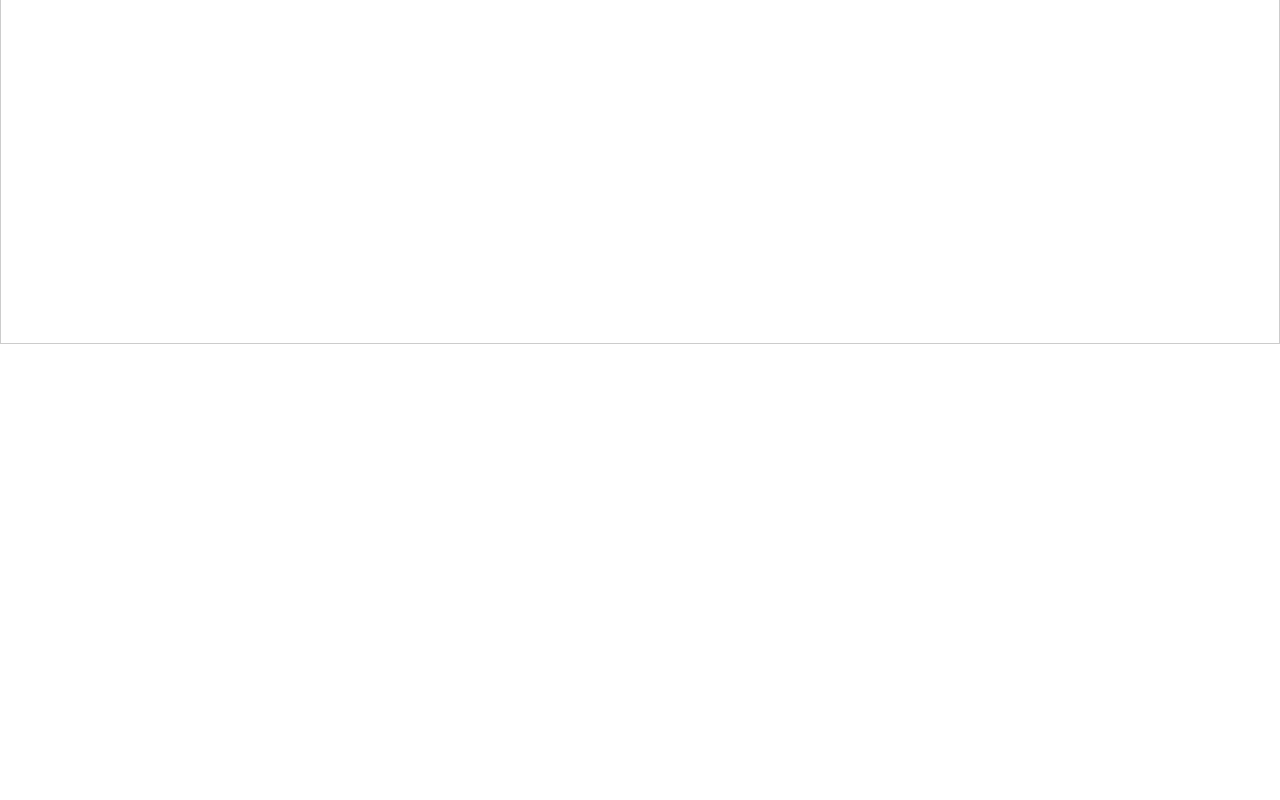
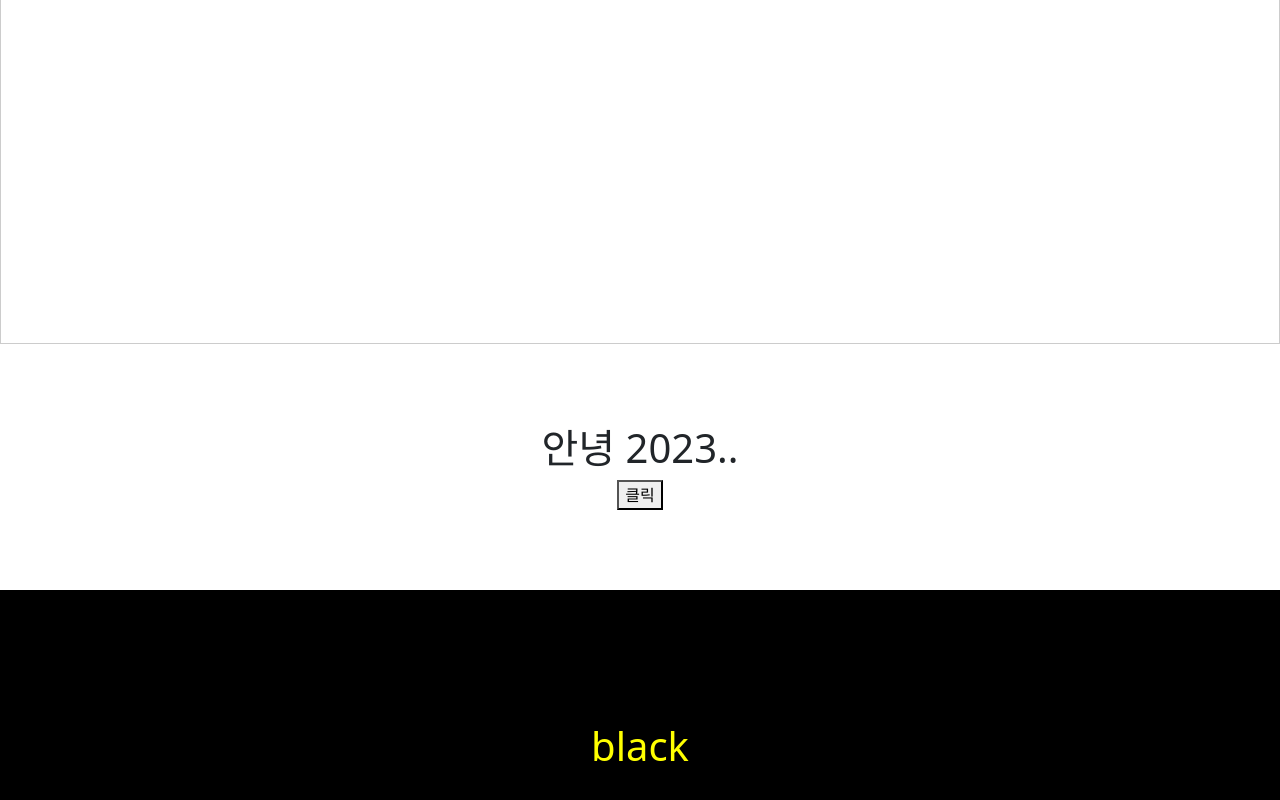
Before and after one commit to jiyy25/react-study, a React (Create React App) app: page /Features in a window 1280 px wide. Shown: the part 1470-2270 px from the top of the page. Before the commit the page ends 1814 px from the top, so only its background shows below. Built offline with nearby package versions, Linux system fonts and the light colour scheme.

Commit message:
useState로 클릭하면 텍스트와 background 변화 삼항식 이용하기

```diff
--- a/src/css/style.css
+++ b/src/css/style.css
@@ -5,3 +5,14 @@
     justify-content: center;
     margin: 5rem;
 }
+
+#BWArea {
+    height: 20rem;
+    /* text-align: center; */
+    /* display: inline-block; */
+    display: flex;
+    align-items: center;
+    justify-content: center;
+
+
+}
--- a/src/index.js
+++ b/src/index.js
@@ -5,6 +5,8 @@ import Bootnav from './Bootnav';
 import { BrowserRouter } from 'react-router-dom';
 import Content from './Content';
 import Scroll from './useRef/Scroll';
+import Blackwhite from './useRef/Blackwhite';
+import Hello from './useState/Hello';
 
 const root = ReactDOM.createRoot(document.getElementById('root'));
 root.render(
@@ -13,5 +15,7 @@ root.render(
     <Content></Content>
     <App />
     <Scroll></Scroll>
+    <Hello></Hello>
+    <Blackwhite></Blackwhite>
   </BrowserRouter>
 );
--- /dev/null
+++ b/src/useRef/Blackwhite.js
@@ -0,0 +1,20 @@
+import React, { useState } from 'react'
+import '../css/style.css'
+
+function Blackwhite() {
+    const [black, setWhite] = useState(true)
+    return (
+        <div id='BWArea'
+            style={{ backgroundColor: black ? 'black' : 'white' }}>
+            <h1 onClick={() => { setWhite(!black) }}
+                style={{
+                    color: black ? 'yellow' : 'black'
+                }}
+            >
+                {black ? "black" : "white"}</h1>
+            <p></p>
+        </div>
+    )
+}
+
+export default Blackwhite
```
